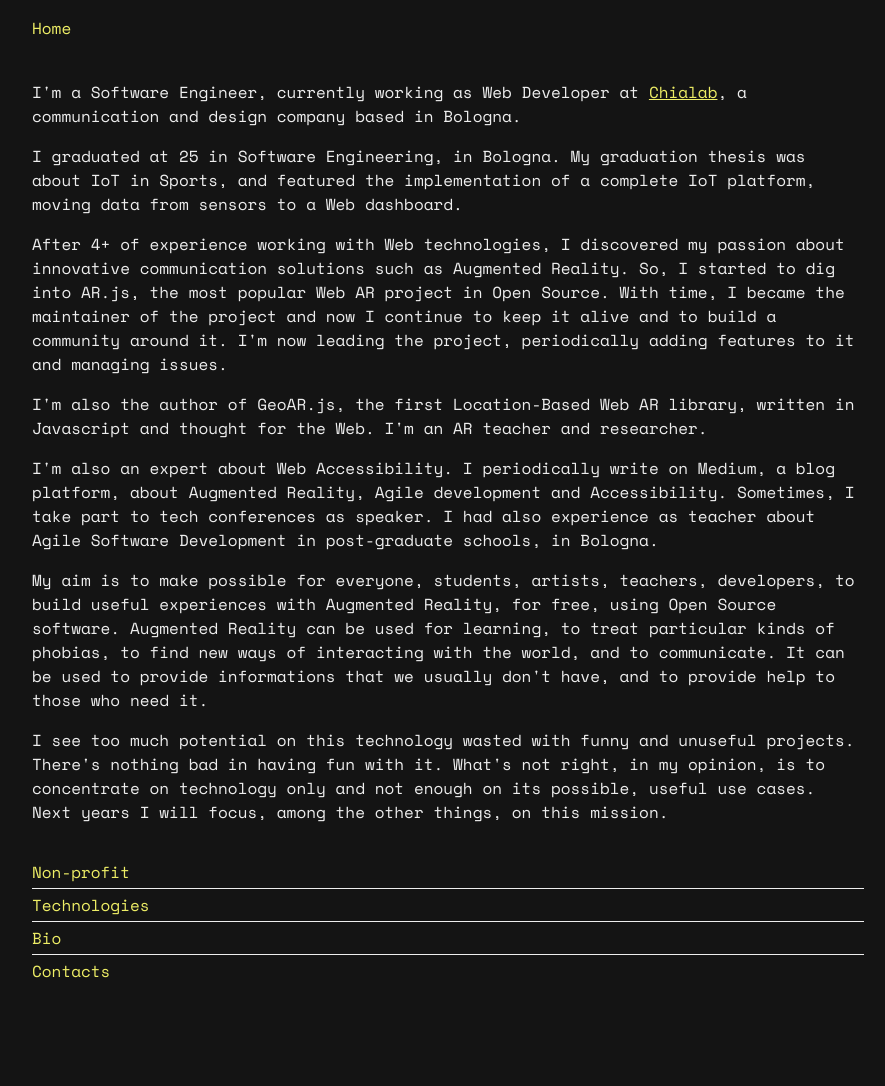
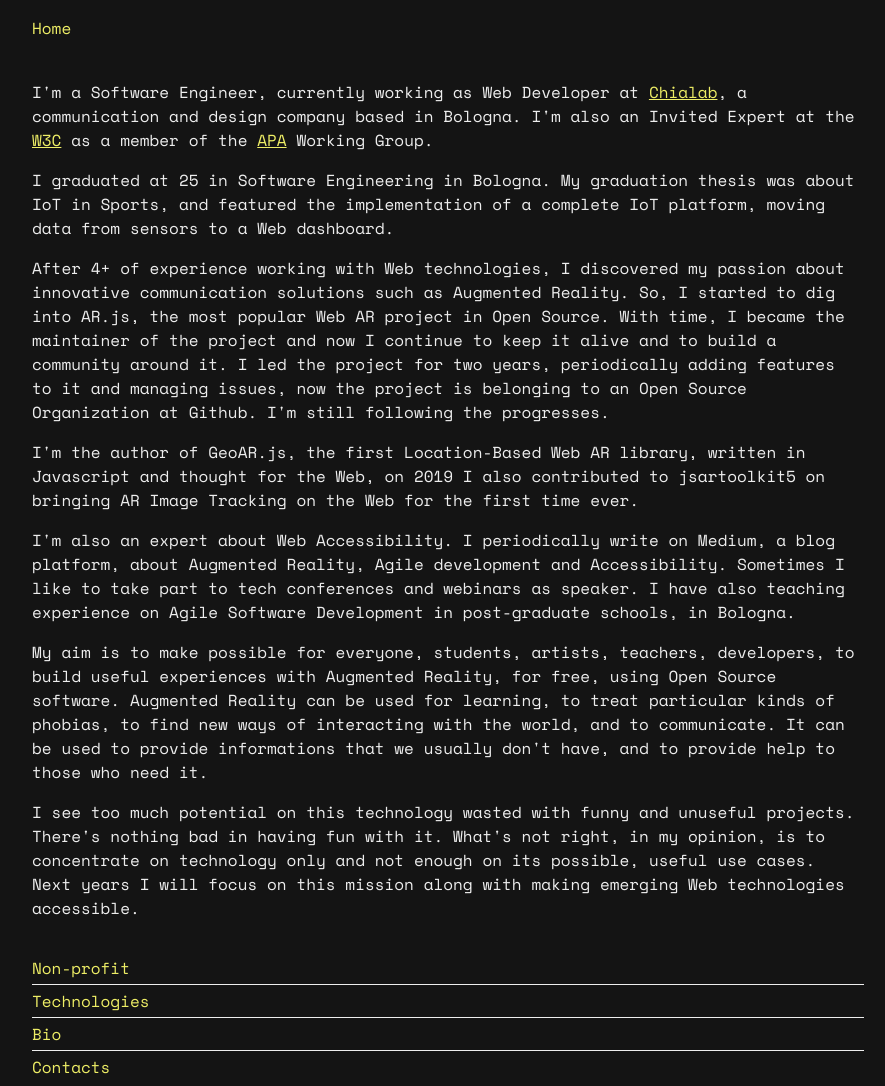
Before and after one commit to nicolocarpignoli/nicolocarpignoli.github.io, a plain HTML site: page me/pages/bio.html in a window 1280 px wide. Shown: the whole page, without its empty margins (192-1077 px from the left). Before the commit the page ends 1003 px from the top, so only its background shows below. Drawn offline with nearby package versions, Linux system fonts and the light colour scheme.

Commit message:
updated bio

```diff
--- a/me/pages/bio.html
+++ b/me/pages/bio.html
@@ -19,24 +19,25 @@
             <div class="content">
                 <p>
                     I'm a Software Engineer, currently working as Web Developer at <a class="inline" href="https://chialab.it">Chialab</a>, a communication and design company based in Bologna.
+                    I'm also an Invited Expert at the <a class="inline" href="https://www.w3.org/">W3C</a> as a member of the <a class="inline" href="https://www.w3.org/WAI/APA/">APA</a> Working Group.
                 </p>
                 <p>
-                    I graduated at 25 in Software Engineering, in Bologna. My graduation thesis was about IoT in Sports, and featured the implementation
+                    I graduated at 25 in Software Engineering in Bologna. My graduation thesis was about IoT in Sports, and featured the implementation
                     of a complete IoT platform, moving data from sensors to a Web dashboard.
                 </p>
                 <p>
                     After 4+ of experience working with Web technologies, I discovered my passion about innovative communication solutions such as Augmented Reality.
                     So, I started to dig into AR.js, the most popular Web AR project in Open Source. With time, I became the maintainer of the project and now I continue to keep it alive and to build a community around it.
-                    I'm now leading the project, periodically adding features to it and managing issues.
+                    I led the project for two years, periodically adding features to it and managing issues, now the project is belonging to an Open Source Organization at Github. I'm still following the progresses.
                 </p>
                 <p>
-                    I'm also the author of GeoAR.js, the first Location-Based Web AR library, written in Javascript and thought for the Web.
-                    I'm an AR teacher and researcher.
+                    I'm the author of GeoAR.js, the first Location-Based Web AR library, written in Javascript and thought for the Web, on 2019 I also contributed to
+                    jsartoolkit5 on bringing AR Image Tracking on the Web for the first time ever.
                 </p>
                 <p>
                     I'm also an expert about Web Accessibility. I periodically write on Medium, a blog platform, about Augmented Reality, Agile development and Accessibility.
-                    Sometimes, I take part to tech conferences as speaker.
-                    I had also experience as teacher about Agile Software Development in post-graduate schools, in Bologna.
+                    Sometimes I like to take part to tech conferences and webinars as speaker.
+                    I have also teaching experience on Agile Software Development in post-graduate schools, in Bologna.
                 </p>
                 <p>
                     My aim is to make possible for everyone, students, artists, teachers, developers, to build useful experiences with Augmented Reality, for free, using Open Source software.
@@ -46,7 +47,7 @@
                 <p>
                     I see too much potential on this technology wasted with funny and unuseful projects. There's nothing bad in having fun with it.
                     What's not right, in my opinion, is to concentrate on technology only and not enough on its possible, useful use cases.
-                    Next years I will focus, among the other things, on this mission.
+                    Next years I will focus on this mission along with making emerging Web technologies accessible.
                 </p>
 
             </div>
```
